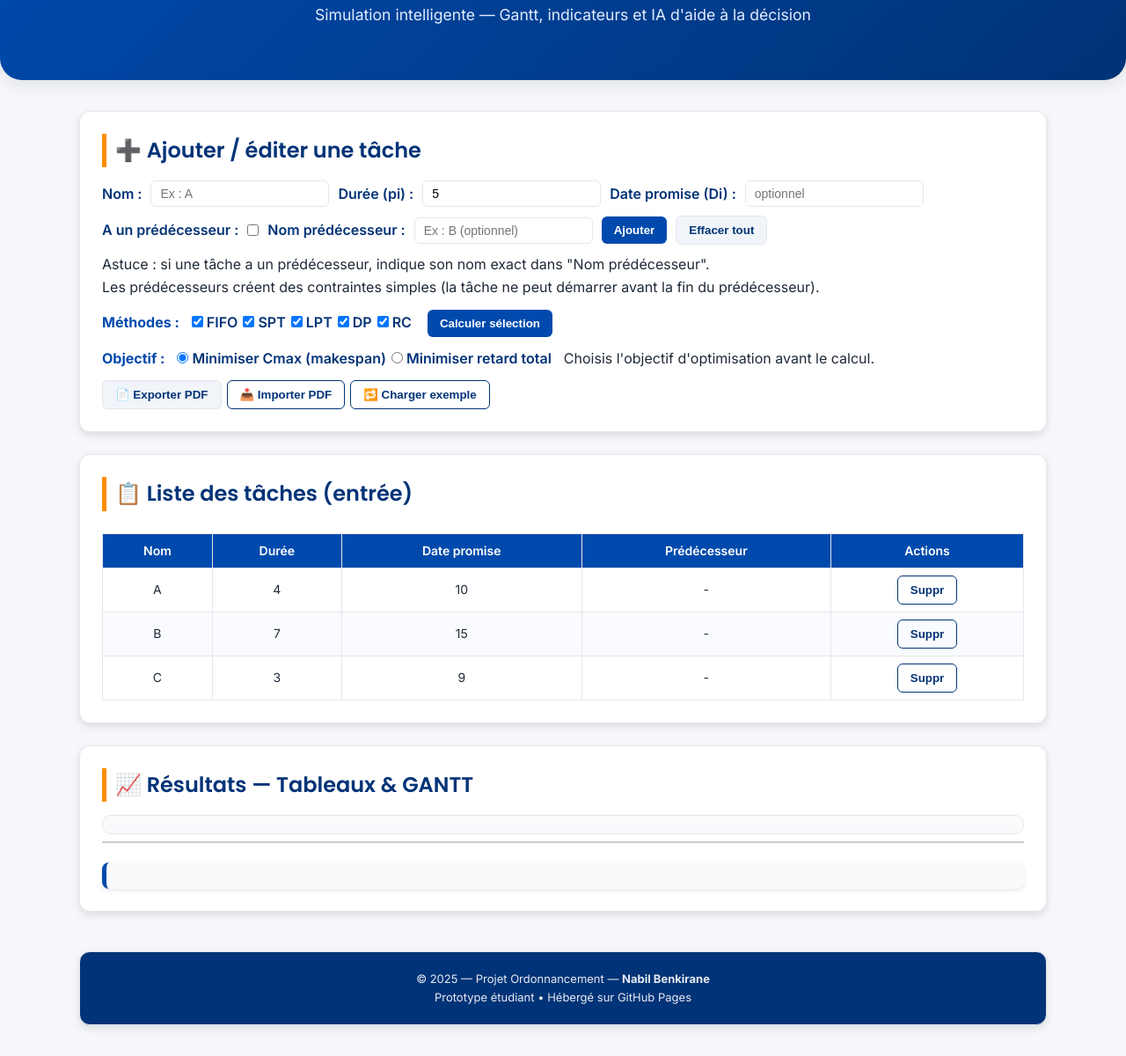
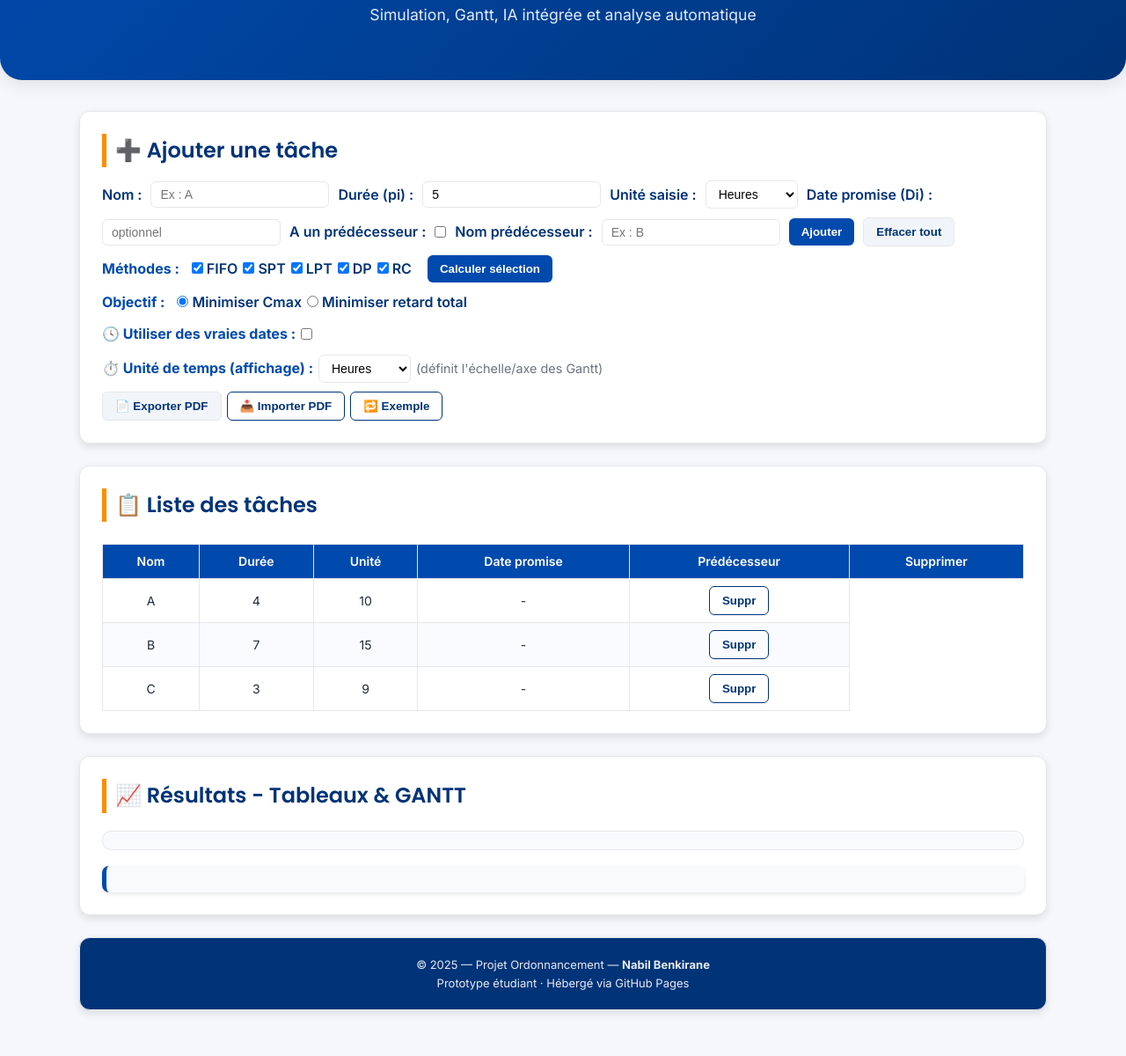
Before and after one commit to benkinabil001-boop/Ordannancement.seul.machine, a plain HTML site: page index.html in a window 1280 px wide. Shown: the part 181-1381 px from the top of the page at 88% size. Drawn offline with nearby package versions, Linux system fonts and the light colour scheme; a script that the page names is missing.

Commit message:
Update index.html

```diff
--- a/index.html
+++ b/index.html
@@ -3,55 +3,48 @@
 <head>
   <meta charset="utf-8" />
   <meta name="viewport" content="width=device-width,initial-scale=1" />
-  <title>Ordonnancement sur une seule machine — Projet IA</title>
+  <title>Ordonnancement sur une seule machine — Smart Scheduler IA</title>
 
   <!-- Google Fonts -->
   <link href="https://fonts.googleapis.com/css2?family=Inter:wght@300;400;600;700;800&family=Poppins:wght@600;700&display=swap" rel="stylesheet">
 
-  <!-- CSS local -->
+  <!-- CSS -->
   <link rel="stylesheet" href="./style.css">
 
-  <!-- favicon -->
+  <!-- Fav icon -->
   <link rel="icon" href="./favicon.png" type="image/png">
 
-  <!-- jsPDF & html2canvas pour export PDF -->
+  <!-- PDF Libraries (deferred) -->
   <script src="https://cdnjs.cloudflare.com/ajax/libs/html2canvas/1.4.1/html2canvas.min.js" defer></script>
   <script src="https://cdnjs.cloudflare.com/ajax/libs/jspdf/3.5.0/jspdf.umd.min.js" defer></script>
+</head>
 
-  <!-- Meta description -->
-  <meta name="description" content="Simulateur d'ordonnancement (machine unique) — Gantt, IA, export PDF — projet étudiant" />
-</head>
 <body>
-  <!-- ================= NAV / BANDEAU INDUSTRIEL ================= -->
+  <!-- ===== NAVBAR INDUSTRIEL ===== -->
   <nav class="topbar">
     <div class="topbar-left">
-      <!-- logo (CDN) -->
       <img src="https://cdn-icons-png.flaticon.com/512/1048/1048947.png" alt="Logo industriel" class="logo-gear">
-      <span class="brand-name">Ordonnancement Industriel</span>
+      <span class="brand-name">Smart Factory Tools</span>
     </div>
-
     <div class="topbar-right">
-      <span class="status-dot" title="Statut serveur (simulation)"></span>
-      <span class="status-text">En ligne</span>
+      <span class="status-dot"></span> En ligne
     </div>
   </nav>
 
-  <!-- ================= HERO / HEADER ================= -->
+  <!-- ===== HEADER ===== -->
   <header class="hero-header">
     <div class="hero-content">
       <h1 class="site-title">⚙️ Ordonnancement sur une seule machine</h1>
-      <p class="site-subtitle">Simulation intelligente — Gantt, indicateurs et IA d'aide à la décision</p>
+      <p class="site-subtitle">Simulation, Gantt, IA intégrée et analyse automatique</p>
     </div>
   </header>
 
-  <!-- ================= MAIN CONTAINER ================= -->
+  <!-- ===== MAIN ===== -->
   <main class="container">
+    <!-- ===== AJOUT TÂCHE ===== -->
+    <section class="card">
+      <h2>➕ Ajouter une tâche</h2>
 
-    <!-- --------- SECTION: FORMULAIRE D'AJOUT TACHES --------- -->
-    <section class="card" id="card-add">
-      <h2>➕ Ajouter / éditer une tâche</h2>
-
-      <!-- Row principale d'ajout -->
       <div class="form-row">
         <label for="name">Nom :</label>
         <input id="name" type="text" placeholder="Ex : A" />
@@ -59,137 +52,130 @@
         <label for="dur">Durée (pi) :</label>
         <input id="dur" type="number" min="1" value="5" />
 
+        <!-- Nouvelle : unité de saisie par tâche -->
+        <label for="taskUnit">Unité saisie :</label>
+        <select id="taskUnit">
+          <option value="hours" selected>Heures</option>
+          <option value="days">Jours</option>
+          <option value="weeks">Semaines</option>
+          <option value="months">Mois</option>
+        </select>
+
         <label for="due">Date promise (Di) :</label>
         <input id="due" type="number" min="0" placeholder="optionnel" />
 
-        <label for="hasPred" title="Coche si la tâche a un prédécesseur">A un prédécesseur :</label>
+        <label for="hasPred">A un prédécesseur :</label>
         <input id="hasPred" type="checkbox" />
 
         <label for="predName">Nom prédécesseur :</label>
-        <input id="predName" type="text" placeholder="Ex : B (optionnel)" />
+        <input id="predName" type="text" placeholder="Ex : B" />
 
         <button id="addBtn" class="primary">Ajouter</button>
-        <button id="editBtn" class="secondary" style="display:none">Enregistrer changement</button>
         <button id="clearBtn" class="secondary">Effacer tout</button>
       </div>
 
-      <!-- Notes / aide -->
-      <p class="muted" style="margin-top:10px;">
-        Astuce : si une tâche a un prédécesseur, indique son nom exact dans "Nom prédécesseur".<br>
-        Les prédécesseurs créent des contraintes simples (la tâche ne peut démarrer avant la fin du prédécesseur).
-      </p>
-
-      <!-- Choix des méthodes à calculer (checkboxes) -->
-      <div class="form-row small-gap" style="margin-top:12px;">
+      <!-- MÉTHODES -->
+      <div class="form-row small-gap" style="margin-top:10px;">
         <label style="font-weight:700;color:#004aad;margin-right:8px">Méthodes :</label>
         <label><input type="checkbox" id="method_fifo" checked> FIFO</label>
         <label><input type="checkbox" id="method_spt" checked> SPT</label>
         <label><input type="checkbox" id="method_lpt" checked> LPT</label>
         <label><input type="checkbox" id="method_dp" checked> DP</label>
         <label><input type="checkbox" id="method_rc" checked> RC</label>
-
         <button id="allBtn" class="primary" style="margin-left:12px">Calculer sélection</button>
       </div>
 
-      <!-- Choix d'objectif (radio) -->
-      <div class="form-row small-gap" style="margin-top:12px;">
+      <!-- OBJECTIF -->
+      <div class="form-row small-gap" style="margin-top:10px;">
         <label style="font-weight:700;color:#004aad;margin-right:8px">Objectif :</label>
-        <label><input type="radio" name="objective" value="Cmax" checked> Minimiser Cmax (makespan)</label>
+        <label><input type="radio" name="objective" value="Cmax" checked> Minimiser Cmax</label>
         <label><input type="radio" name="objective" value="Tardiness"> Minimiser retard total</label>
-        <span class="muted" style="margin-left:8px">Choisis l'objectif d'optimisation avant le calcul.</span>
       </div>
 
-      <!-- Actions additionnelles -->
-      <div class="form-row small-gap" style="margin-top:12px;">
+      <!-- OPTIONS TEMPORELLES GLOBALES -->
+      <div class="form-row small-gap" style="margin-top:10px;">
+        <label for="useRealDates" style="font-weight:700;color:#004aad;">🕓 Utiliser des vraies dates :</label>
+        <input id="useRealDates" type="checkbox" />
+        <div id="realDateContainer" style="display:none;">
+          <label for="startDate" style="margin-left:10px;">Date de début :</label>
+          <input id="startDate" type="datetime-local" />
+        </div>
+      </div>
+
+      <!-- UNITÉ DE TEMPS GLOBALE (pour l'affichage/axe) -->
+      <div class="form-row small-gap" style="margin-top:10px;">
+        <label for="timeUnit" style="font-weight:700;color:#004aad;">⏱️ Unité de temps (affichage) :</label>
+        <select id="timeUnit">
+          <option value="hours" selected>Heures</option>
+          <option value="days">Jours</option>
+          <option value="weeks">Semaines</option>
+          <option value="months">Mois</option>
+        </select>
+        <span style="color:#6b7280;font-size:0.9rem;">(définit l'échelle/axe des Gantt)</span>
+      </div>
+
+      <!-- ACTIONS -->
+      <div class="form-row small-gap" style="margin-top:10px;">
         <button id="exportPDF" class="secondary">📄 Exporter PDF</button>
         <input id="importPdfInput" type="file" accept="application/pdf" style="display:none" />
         <button id="importPdfBtn" class="ghost">📥 Importer PDF</button>
-        <button id="exampleBtn" class="ghost">🔁 Charger exemple</button>
+        <button id="exampleBtn" class="ghost">🔁 Exemple</button>
       </div>
     </section>
 
-    <!-- --------- SECTION: TABLEAU DES TACHES --------- -->
-    <section class="card" id="card-list">
-      <h2>📋 Liste des tâches (entrée)</h2>
+    <!-- ===== TABLEAU DES TÂCHES ===== -->
+    <section class="card">
+      <h2>📋 Liste des tâches</h2>
       <div class="table-wrap">
         <table id="tasksTable" class="striped">
           <thead>
             <tr>
               <th>Nom</th>
               <th>Durée</th>
+              <th>Unité</th>
               <th>Date promise</th>
               <th>Prédécesseur</th>
-              <th>Actions</th>
+              <th>Supprimer</th>
             </tr>
           </thead>
-          <tbody>
-            <!-- Rempli dynamiquement -->
-          </tbody>
+          <tbody></tbody>
         </table>
       </div>
     </section>
 
-    <!-- --------- SECTION: RÉSULTATS & GANTT --------- -->
-    <section class="card" id="card-results">
-      <h2>📈 Résultats — Tableaux & GANTT</h2>
+    <!-- ===== RÉSULTATS ===== -->
+    <section class="card">
+      <h2>📈 Résultats - Tableaux & GANTT</h2>
 
-      <!-- Conteneur pour résultats tabulaires (méthode par méthode) -->
-      <div id="resultContainer" aria-live="polite"></div>
-
-      <!-- Zone Gantt globale (JS injecte les barres) -->
-      <div id="ganttArea" class="gantt-chart" aria-live="polite" style="margin-top:14px;">
-        <!-- barres et labels insérés par JS -->
-      </div>
-
-      <!-- Axe temporel / timeline sous le Gantt -->
-      <div id="timeAxis" class="time-axis" style="margin-top:8px;color:#445566;font-size:13px;">
-        <!-- JS va insérer 0,1,2... jusqu'à makespan -->
-      </div>
-
-      <!-- Indices automatiques (affiché sans bouton) -->
+      <div id="resultContainer"></div>
+      <div id="ganttArea" class="gantt-chart"></div>
       <div id="indicesContainer" style="margin-top:18px;"></div>
-
-      <!-- IA Thinker (affiché automatiquement par JS) -->
       <div id="aiThinker" class="ai-box" style="margin-top:18px;"></div>
     </section>
 
-    <!-- --------- SECTION: FOOTER --------- -->
-    <footer class="card muted" style="margin-top:20px;">
+    <!-- ===== FOOTER ===== -->
+    <footer class="card muted">
       <p>© 2025 — Projet Ordonnancement — <strong>Nabil Benkirane</strong></p>
-      <p>Prototype étudiant • Hébergé sur GitHub Pages</p>
+      <p>Prototype étudiant · Hébergé via GitHub Pages</p>
     </footer>
   </main>
 
-  <!-- ================= SCRIPTS ================= -->
-  <!-- Le script principal (sera fourni après) -->
+  <!-- ===== SCRIPT ===== -->
   <script src="./script.js"></script>
 
-  <!-- Petit script utilitaire pour importer PDF (ouvre l'input file) -->
   <script>
-    document.addEventListener('DOMContentLoaded', () => {
-      document.getElementById('importPdfBtn')?.addEventListener('click', () => {
-        document.getElementById('importPdfInput').click();
+    // simple UI helpers: show/hide date input & forward file click
+    document.addEventListener("DOMContentLoaded", () => {
+      const useRealDates = document.getElementById("useRealDates");
+      const realDateContainer = document.getElementById("realDateContainer");
+      useRealDates.addEventListener("change", () => {
+        realDateContainer.style.display = useRealDates.checked ? "flex" : "none";
       });
 
-      // exemple rapide : charger jeu d'exemple
-      document.getElementById('exampleBtn')?.addEventListener('click', () => {
-        const evt = new CustomEvent('loadExample');
-        document.dispatchEvent(evt);
-      });
+      const importBtn = document.getElementById("importPdfBtn");
+      const input = document.getElementById("importPdfInput");
+      importBtn?.addEventListener("click", () => input.click());
     });
   </script>
-
-  <!-- ================= COMMENTAIRES DES ELEMENTS =================
-    IDs importants utilisés par le JS:
-      - addBtn, editBtn, clearBtn
-      - name, dur, due, hasPred, predName
-      - method_fifo, method_spt, method_lpt, method_dp, method_rc
-      - allBtn
-      - tasksTable
-      - resultContainer, ganttArea, timeAxis
-      - indicesContainer, aiThinker
-      - exportPDF, importPdfInput, importPdfBtn
-    ================================================================= -->
-
 </body>
 </html>
```
